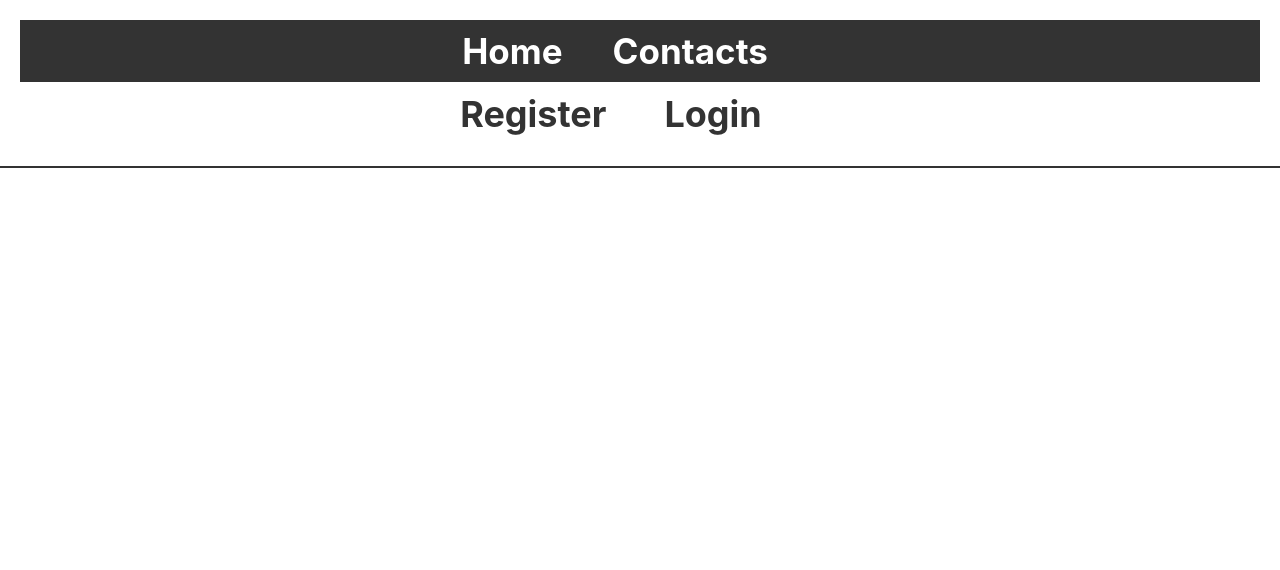
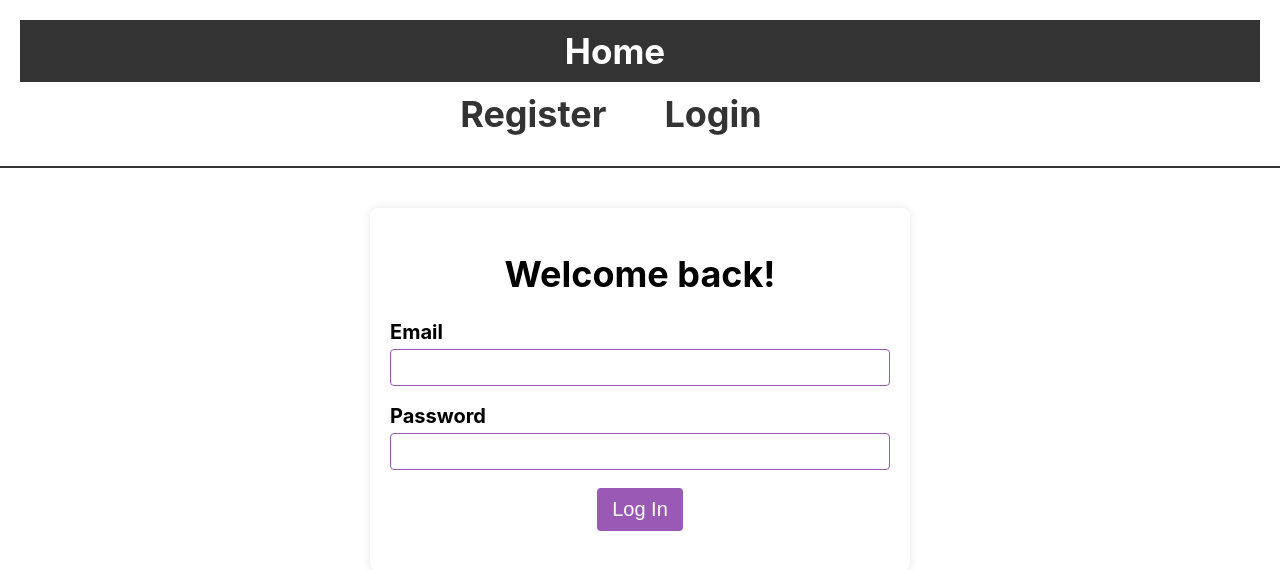
Before and after one commit to Sokolova-LV/goit-react-hw-08-phonebook, a React (Create React App) app: page /goit-react-hw-08-phonebook/login in a window 1280 px wide. Shown: the top 570 px of the page. Built offline with nearby package versions, Linux system fonts and the light colour scheme.

Commit message:
update 23.11

```diff
--- a/package.json
+++ b/package.json
@@ -13,11 +13,13 @@
     "@testing-library/user-event": "^13.5.0",
     "axios": "^1.6.1",
     "framer-motion": "^10.16.5",
+    "notiflix": "^3.2.6",
     "react": "^18.1.0",
     "react-dom": "^18.1.0",
     "react-redux": "^8.1.3",
     "react-router-dom": "^6.18.0",
     "react-scripts": "5.0.1",
+    "react-toastify": "^9.1.3",
     "redux-persist": "^6.0.0",
     "web-vitals": "^2.1.3"
   },
--- a/src/components/ContactForm/ContactForm.jsx
+++ b/src/components/ContactForm/ContactForm.jsx
@@ -3,6 +3,7 @@ import { addContact } from 'redux/operations';
 import { getContacts } from 'redux/selectors';
 import { Div, Title, Form, Label, Input, Button } from './ContactForm.styled';
 import { nanoid } from '@reduxjs/toolkit';
+import Notiflix from 'notiflix';
 
 export const ContactForm = () => {
   const contacts = useSelector(getContacts);
@@ -21,7 +22,7 @@ export const ContactForm = () => {
     );
 
     if (isContact) {
-      return alert(`${contact.name}: is already exists`);
+      return Notiflix.Notify.warning(`${contact.name}: is already exists`);
     }
 
     dispatch(addContact(contact));
--- a/src/components/Navigation/Navigation.js
+++ b/src/components/Navigation/Navigation.js
@@ -1,11 +1,19 @@
 import { Nav, NavLink } from "./Navigation.styled";
+import { useSelector } from "react-redux/es/hooks/useSelector";
+import { getIsLoggedIn } from "auth/auth-selectors";
 
-const Navigation = () => (
-    <Nav>
-        <NavLink to="/">Home</NavLink>
+const Navigation = () => {
+    const isLoggedIn = useSelector(getIsLoggedIn);
 
-        <NavLink to="/contacts">Contacts</NavLink>
-    </Nav>
-);
+    return (
+        <Nav>
+            <NavLink to="/">Home</NavLink>
+
+            {isLoggedIn && (
+                <NavLink to="/contacts">Contacts</NavLink>
+            )}
+        </Nav>
+    );
+};
 
 export default Navigation;
--- a/src/components/UserMenu/UserMenu.jsx
+++ b/src/components/UserMenu/UserMenu.jsx
@@ -12,5 +12,6 @@ export default function UserMenu() {
             <Text>Hi, {name}!</Text>
             <Button type="button" onClick={() => dispatch(logOut())}>Log out</Button>
         </Div>
+
     );
 };
--- a/src/index.js
+++ b/src/index.js
@@ -10,11 +10,11 @@ import './index.css';
 ReactDOM.createRoot(document.getElementById('root')).render(
   <React.StrictMode>
     <Provider store={store}>
-      <PersistGate loading={null} persistor={persistor}>
-        <BrowserRouter>
+      <BrowserRouter basename="/goit-react-hw-08-phonebook">
+        <PersistGate loading={null} persistor={persistor}>
           <App />
-        </BrowserRouter>
-      </PersistGate>
+        </PersistGate>
+      </BrowserRouter>
     </Provider>
   </React.StrictMode>
 );
```
Also changed, not shown: 1 other file (tests, documents, lock files or other folders).
